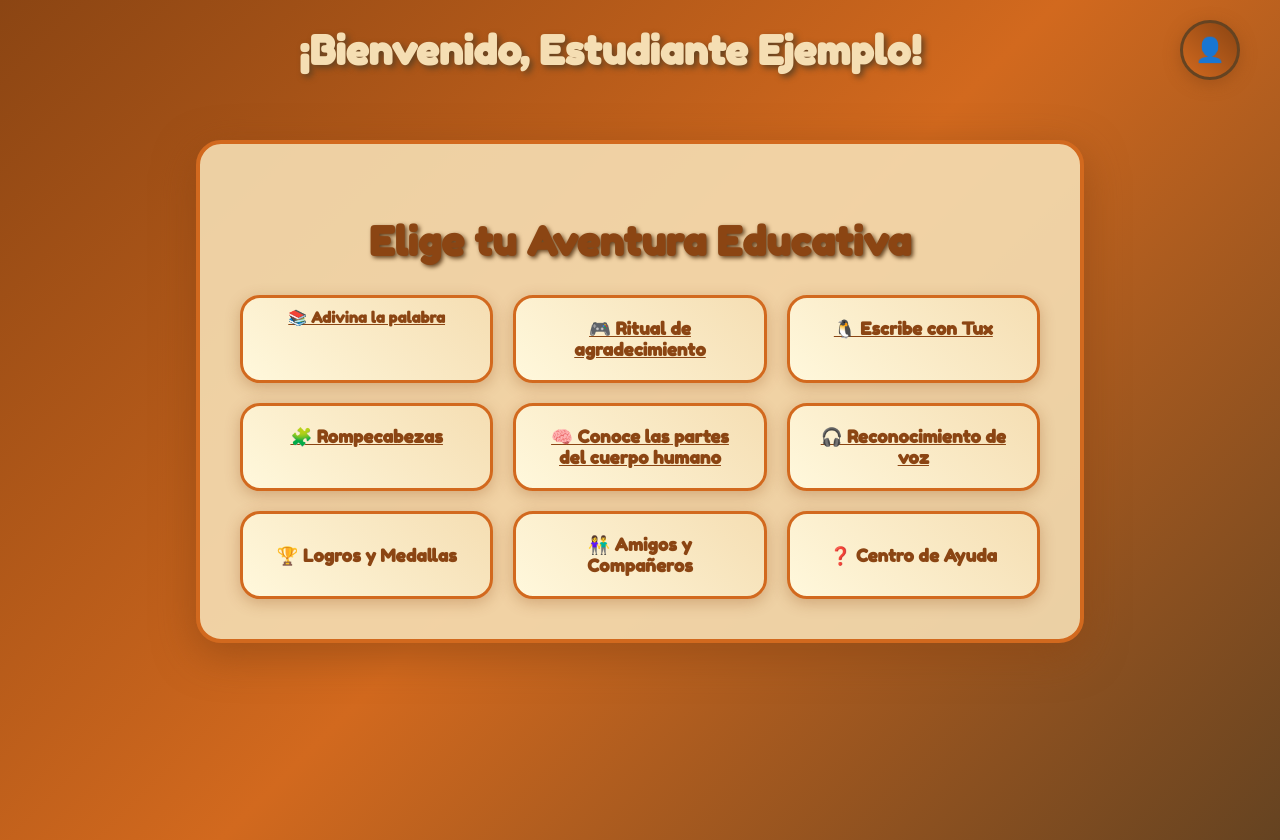
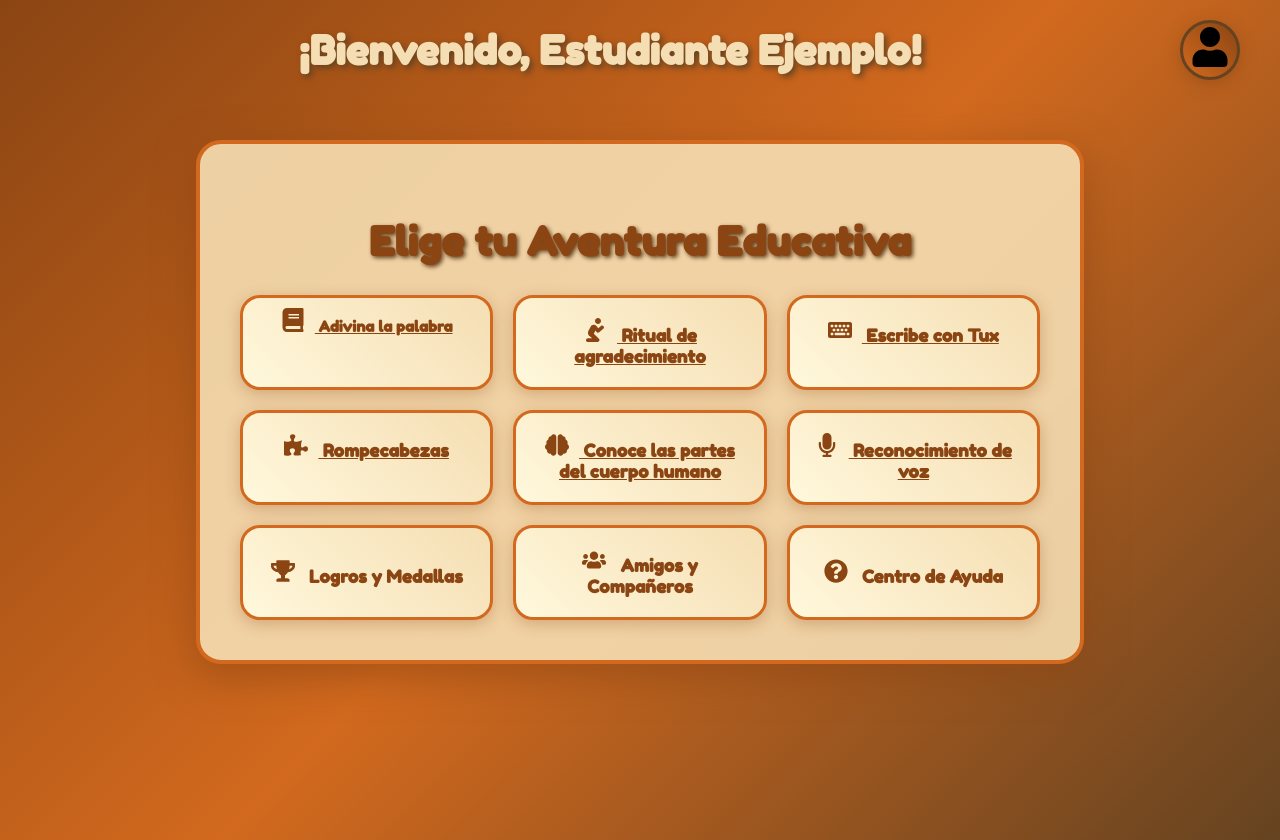
Before and after one commit to GermanUNAP/frontend-hackaton, a React (Create React App) app: page /#/ in a window 1280 px wide. Both pictures are taken after typing "name@example.com", "Sample123" into the empty fields and a click on the button "INICIAR SESIÓN". Built offline with nearby package versions, Linux system fonts and the light colour scheme.

Commit message:
cambio iconos

```diff
--- a/package.json
+++ b/package.json
@@ -15,6 +15,7 @@
     "konva": "^10.0.12",
     "react": "^19.2.3",
     "react-dom": "^19.2.3",
+    "react-icons": "^5.5.0",
     "react-router-dom": "^7.10.1",
     "react-scripts": "5.0.1",
     "react-webcam": "^7.2.0",
--- a/src/components/Home.css
+++ b/src/components/Home.css
@@ -157,3 +157,18 @@
 .game-button:active {
   transform: translateY(-2px) scale(1.02);
 }
+
+.game-button svg {
+  font-size: 1.5rem;
+  margin-right: 10px;
+}
+
+.user-menu-button svg {
+  width: 40px;
+  height: 40px;
+}
+
+.logout-button svg {
+  font-size: 1.2rem;
+  margin-left: 10px;
+}
--- a/src/components/Home.tsx
+++ b/src/components/Home.tsx
@@ -1,6 +1,7 @@
 import React, { useState, useEffect, useRef } from 'react';
 import { Link, useNavigate } from 'react-router-dom';
 import { useAuth } from '../context/AuthContext';
+import { FaUser, FaSignOutAlt, FaBook, FaPray, FaKeyboard, FaPuzzlePiece, FaBrain, FaMicrophone, FaTrophy, FaUsers, FaQuestionCircle, FaChalkboardTeacher, FaEdit, FaUserGraduate, FaChartBar, FaBookOpen } from 'react-icons/fa';
 import './Home.css';
 
 const Home: React.FC = () => {
@@ -92,7 +93,7 @@ const Home: React.FC = () => {
             className="user-menu-button"
             onClick={() => setShowUserMenu(!showUserMenu)}
           >
-            👤
+            <FaUser />
           </button>
           {showUserMenu && (
             <div className="user-menu">
@@ -101,7 +102,7 @@ const Home: React.FC = () => {
                 <p><strong>Email:</strong> {user?.email}</p>
                 <p><strong>Rol:</strong> {user?.role === 'student' ? 'Estudiante' : 'Profesor'}</p>
               </div>
-              <button onClick={logout} className="logout-button">Cerrar Sesión 🚪</button>
+              <button onClick={logout} className="logout-button">Cerrar Sesión <FaSignOutAlt /></button>
             </div>
           )}
         </div>
@@ -113,20 +114,20 @@ const Home: React.FC = () => {
 
           {user?.role === 'student' && (
             <div className="button-grid">
-              <Link to="/wordle" className="game-button">📚 Adivina la palabra</Link>
-              <Link to="/ritual" className="game-button">🎮 Ritual de agradecimiento</Link>
-              <Link to="/tux" className="game-button">🐧 Escribe con Tux</Link>
-              <Link to="/puzzle" className="game-button">🧩 Rompecabezas</Link>
-              <Link className="game-button" to="/body-parts-game">🧠 Conoce las partes del cuerpo humano</Link>
-              <Link to="/audio" className="game-button">🎧 Reconocimiento de voz</Link>
+              <Link to="/wordle" className="game-button"><FaBook /> Adivina la palabra</Link>
+              <Link to="/ritual" className="game-button"><FaPray /> Ritual de agradecimiento</Link>
+              <Link to="/tux" className="game-button"><FaKeyboard /> Escribe con Tux</Link>
+              <Link to="/puzzle" className="game-button"><FaPuzzlePiece /> Rompecabezas</Link>
+              <Link className="game-button" to="/body-parts-game"><FaBrain /> Conoce las partes del cuerpo humano</Link>
+              <Link to="/audio" className="game-button"><FaMicrophone /> Reconocimiento de voz</Link>
               <button className="game-button" onClick={() => handleButtonClick('Logros')}>
-                🏆 Logros y Medallas
+                <FaTrophy /> Logros y Medallas
               </button>
               <button className="game-button" onClick={() => handleButtonClick('Amigos')}>
-                👫 Amigos y Compañeros
+                <FaUsers /> Amigos y Compañeros
               </button>
               <button className="game-button" onClick={() => handleButtonClick('Ayuda')}>
-                ❓ Centro de Ayuda
+                <FaQuestionCircle /> Centro de Ayuda
               </button>
             </div>
           )}
@@ -134,22 +135,22 @@ const Home: React.FC = () => {
           {user?.role === 'teacher' && (
             <div className="button-grid">
               <button className="game-button" onClick={() => handleButtonClick('Clases')}>
-                📝 Gestión de Clases
+                <FaChalkboardTeacher /> Gestión de Clases
               </button>
               <button className="game-button" onClick={() => handleButtonClick('Contenido')}>
-                ✏️ Creación de Contenido
+                <FaEdit /> Creación de Contenido
               </button>
               <button className="game-button" onClick={() => handleButtonClick('Estudiantes')}>
-                👨‍🎓 Seguimiento de Estudiantes
+                <FaUserGraduate /> Seguimiento de Estudiantes
               </button>
               <button className="game-button" onClick={() => handleButtonClick('Reportes')}>
-                📈 Reportes y Estadísticas
+                <FaChartBar /> Reportes y Estadísticas
               </button>
               <button className="game-button" onClick={() => handleButtonClick('Recursos')}>
-                📚 Biblioteca de Recursos
+                <FaBookOpen /> Biblioteca de Recursos
               </button>
               <button className="game-button" onClick={() => handleButtonClick('Ayuda')}>
-                ❓ Centro de Ayuda
+                <FaQuestionCircle /> Centro de Ayuda
               </button>
             </div>
           )}
```
Also changed, not shown: 1 other file (tests, documents, lock files or other folders).
